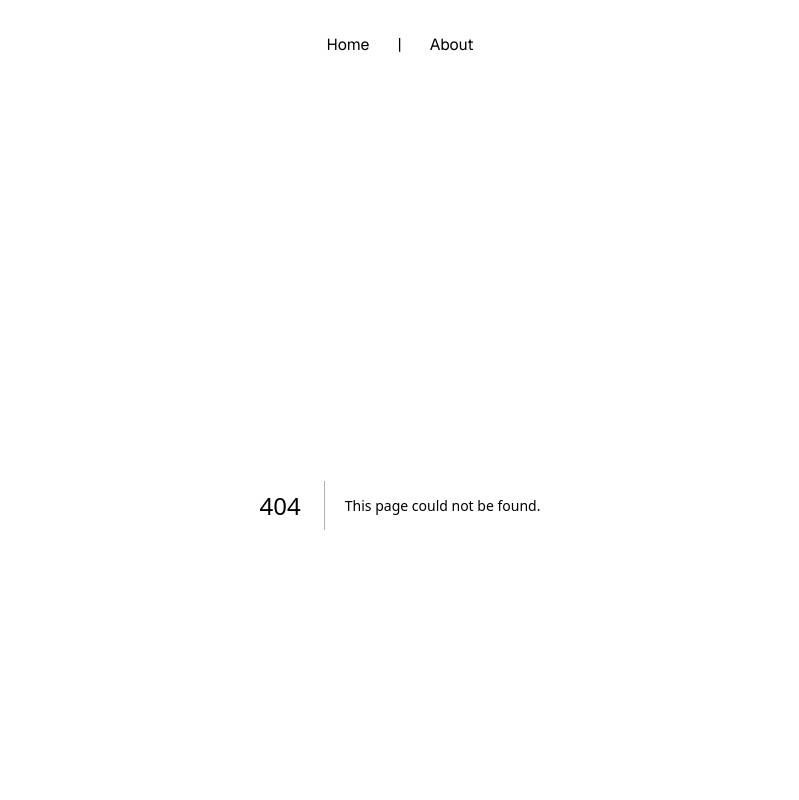
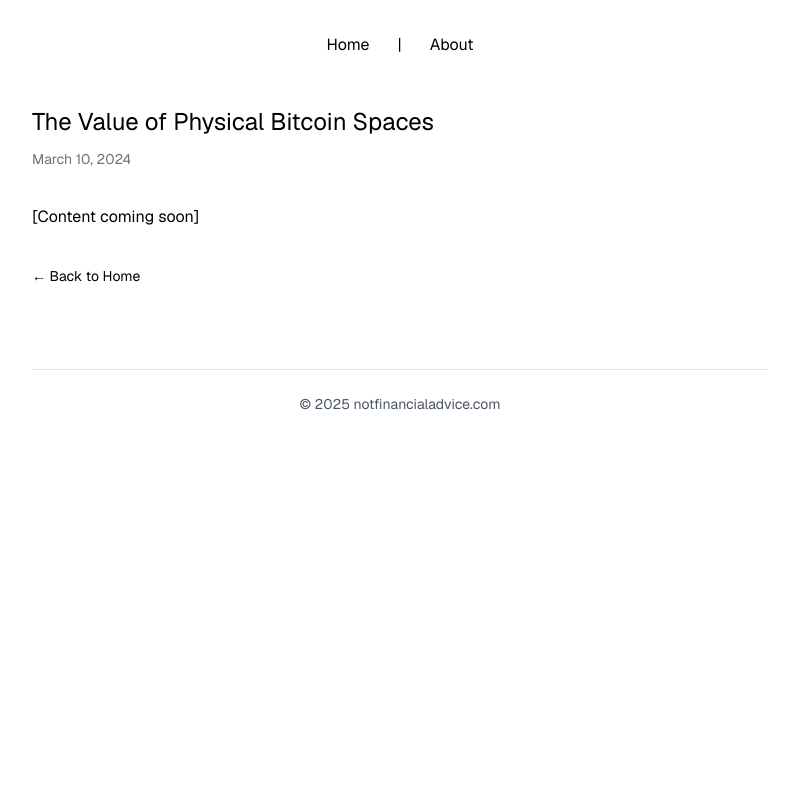
Before and after one commit to rodroudi/notfinancialadvice.com, a Next.js app: page /blog/example-post in a window 1280 px wide. Before the commit this address had no page. Shown: the top 800 px of the page, without its empty margins (240-1039 px from the left). Built offline with nearby package versions, Linux system fonts and the light colour scheme.

Commit message:
Update example post title to 'The Value of Physical Bitcoin Spaces'

```diff
--- /dev/null
+++ b/src/app/blog/example-post/page.tsx
@@ -0,0 +1,20 @@
+export default function BitcoinSpacesPost() {
+  return (
+    <article>
+      <div className="mb-8">
+        <h1 className="text-2xl mb-2">The Value of Physical Bitcoin Spaces</h1>
+        <time className="text-sm text-gray-500">March 10, 2024</time>
+      </div>
+
+      <div className="prose prose-neutral">
+        <p>
+          [Content coming soon]
+        </p>
+      </div>
+
+      <div className="mt-8">
+        <a href="/" className="text-sm hover:text-gray-600">← Back to Home</a>
+      </div>
+    </article>
+  );
+}
--- a/src/app/page.tsx
+++ b/src/app/page.tsx
@@ -22,7 +22,7 @@ export default function Home() {
 
         <div className="flex justify-between items-center">
           <a href="/blog/example-post" className="text-black hover:text-gray-600">
-            Example Post Title
+            The Value of Physical Bitcoin Spaces
           </a>
           <span className="text-sm text-gray-500">  -  March 10, 2024</span>
         </div>
```
